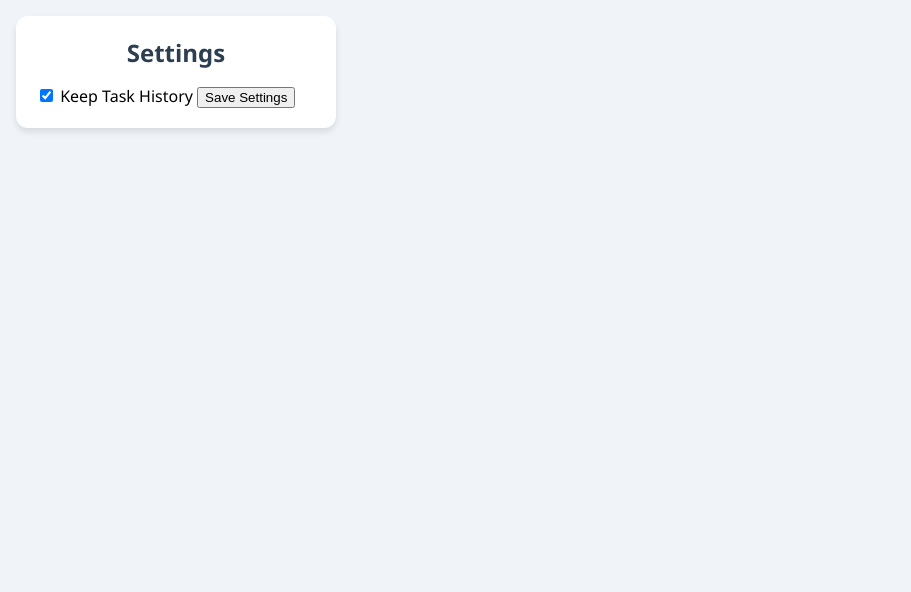
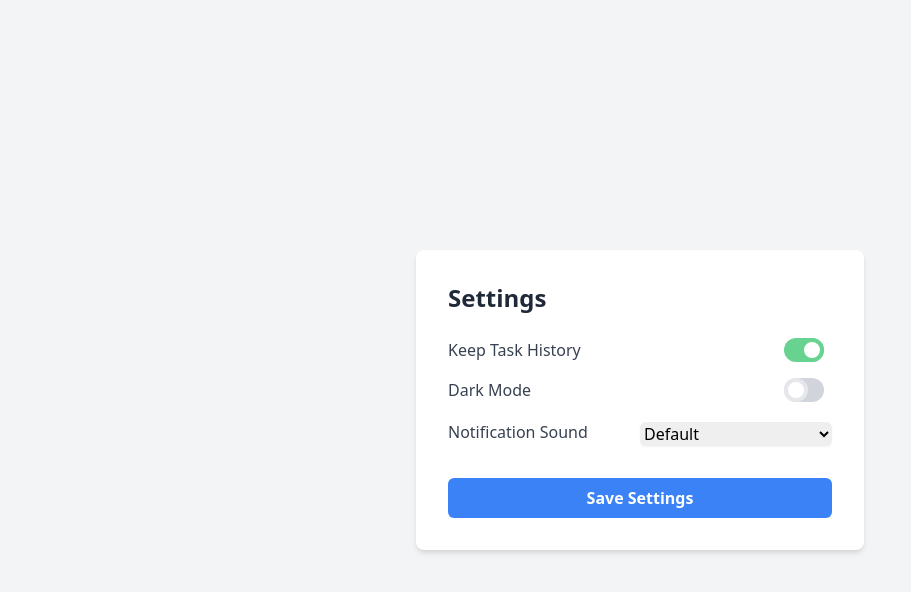
Before and after one commit to AustinKingOry/RemindMeExtension, a browser extension: page settings.html in a window 1280 px wide. Shown: the whole page, without its empty margins (0-911 px from the left). Drawn offline with nearby package versions, Linux system fonts and the light colour scheme.

Commit message:
upadte styling for popup and settings

```diff
--- a/settings.html
+++ b/settings.html
@@ -4,16 +4,55 @@
     <meta charset="UTF-8">
     <meta name="viewport" content="width=device-width, initial-scale=1.0">
     <title>Settings - Task Reminder</title>
-    <link rel="stylesheet" href="styles.css">
+    <link href="https://cdn.jsdelivr.net/npm/tailwindcss@2.2.19/dist/tailwind.min.css" rel="stylesheet">
 </head>
-<body>
-    <div class="container">
-        <h1>Settings</h1>
-        <label>
-            <input type="checkbox" id="keepHistory"> Keep Task History
-        </label>
-        <button id="saveSettings">Save Settings</button>
+<body class="bg-gray-100 flex items-center justify-center min-h-screen">
+    <div class="bg-white rounded-lg shadow-md p-8 w-full max-w-md">
+        <h1 class="text-2xl font-bold text-gray-800 mb-6">Settings</h1>
+
+        <div class="space-y-4">
+            <div class="flex items-center justify-between">
+                <label for="keepHistory" class="text-gray-700 font-medium">Keep Task History</label>
+                <div class="relative inline-block w-10 mr-2 align-middle select-none transition duration-200 ease-in">
+                    <input type="checkbox" id="keepHistory" class="toggle-checkbox absolute block w-6 h-6 rounded-full bg-white border-4 appearance-none cursor-pointer"/>
+                    <label for="keepHistory" class="toggle-label block overflow-hidden h-6 rounded-full bg-gray-300 cursor-pointer"></label>
+                </div>
+            </div>
+
+            <div class="flex items-center justify-between">
+                <label for="darkMode" class="text-gray-700 font-medium">Dark Mode</label>
+                <div class="relative inline-block w-10 mr-2 align-middle select-none transition duration-200 ease-in">
+                    <input type="checkbox" id="darkMode" class="toggle-checkbox absolute block w-6 h-6 rounded-full bg-white border-4 appearance-none cursor-pointer"/>
+                    <label for="darkMode" class="toggle-label block overflow-hidden h-6 rounded-full bg-gray-300 cursor-pointer"></label>
+                </div>
+            </div>
+
+            <div class="flex items-center justify-between">
+                <label for="notificationSound" class="text-gray-700 font-medium">Notification Sound</label>
+                <select id="notificationSound" class="form-select mt-1 block w-1/2 rounded-md border-gray-300 shadow-sm focus:border-indigo-300 focus:ring focus:ring-indigo-200 focus:ring-opacity-50">
+                    <option>Default</option>
+                    <option>Chime</option>
+                    <option>Bell</option>
+                    <option>Mute</option>
+                </select>
+            </div>
+        </div>
+
+        <button id="saveSettings" class="mt-8 w-full bg-blue-500 hover:bg-blue-600 text-white font-bold py-2 px-4 rounded-md transition duration-300 ease-in-out transform hover:scale-105 focus:outline-none focus:ring-2 focus:ring-blue-500 focus:ring-opacity-50">
+            Save Settings
+        </button>
     </div>
+
+    <style>
+        .toggle-checkbox:checked {
+            right: 0;
+            border-color: #68D391;
+        }
+        .toggle-checkbox:checked + .toggle-label {
+            background-color: #68D391;
+        }
+    </style>
+
     <script src="settings.js"></script>
 </body>
 </html>
```
Also changed, not shown: popup.html (+41 -10 lines).
